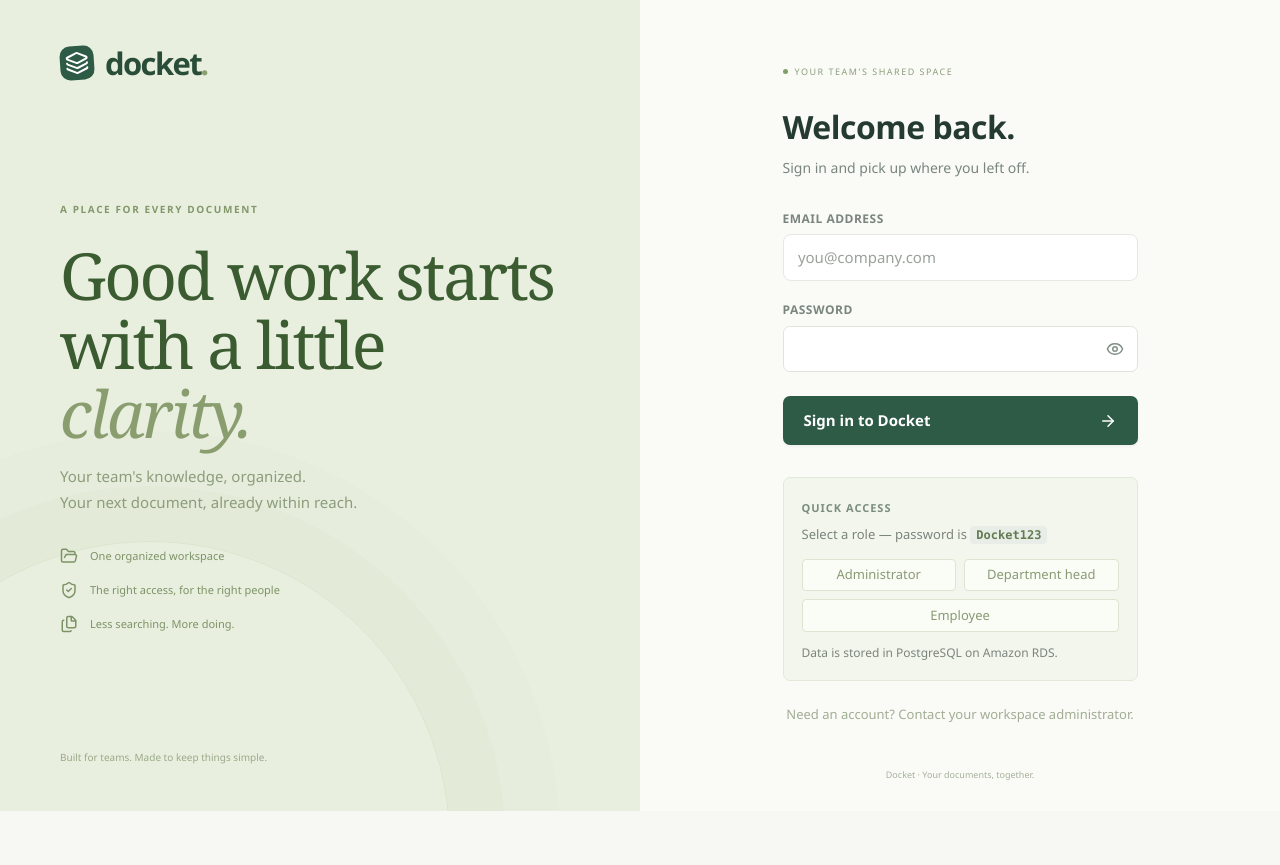
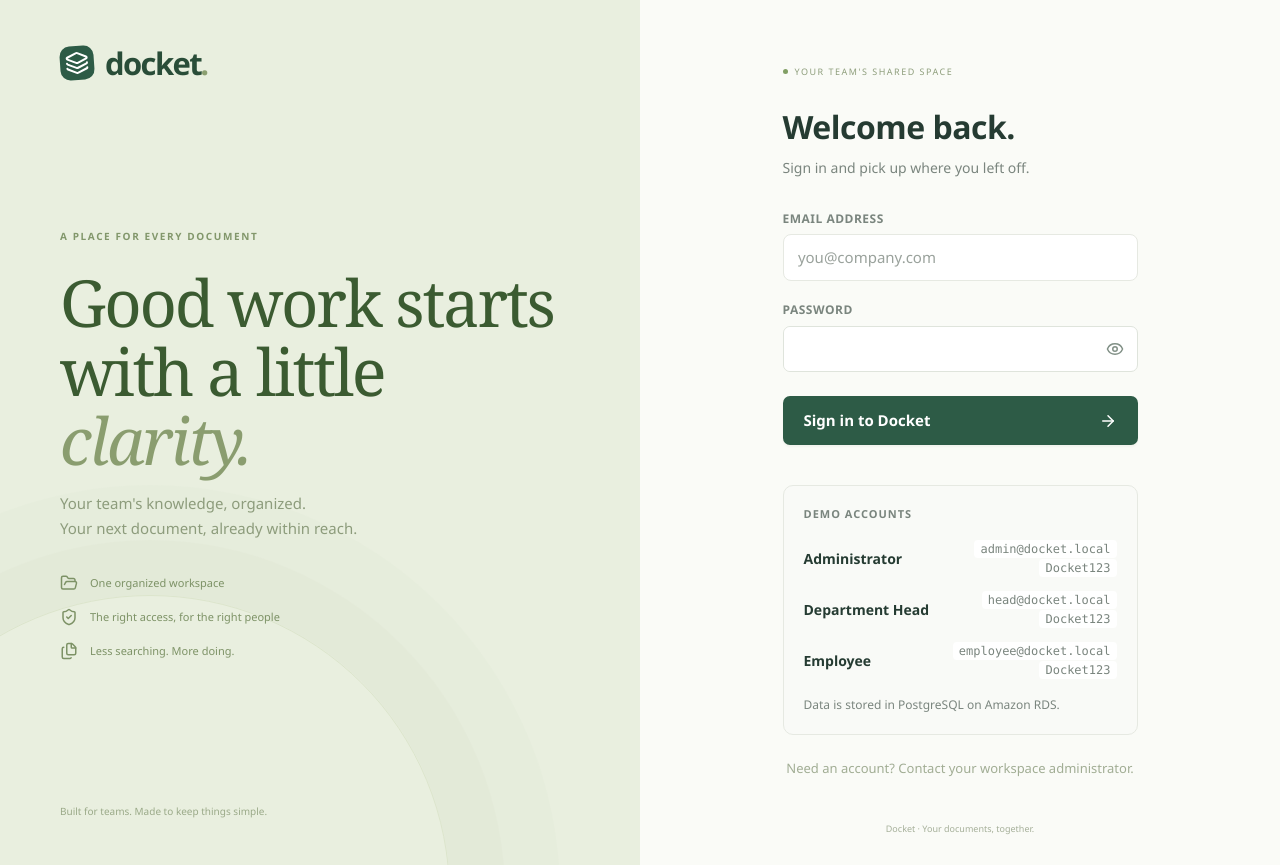
Before and after one commit to Jhonard2314/Docket, a Next.js app in the folder frontend/: page /login in a window 1280 px wide. Before the commit the page ends 811 px from the top, so only its background shows below. Built offline with nearby package versions, Linux system fonts and the light colour scheme.

Commit message:
UI: replace quick access with demo account credentials list

```diff
--- a/frontend/src/app/(auth)/login/page.tsx
+++ b/frontend/src/app/(auth)/login/page.tsx
@@ -135,28 +135,35 @@ export default function Login() {
             </button>
           </form>
 
-          {/* Quick access */}
-          <div className="demo-login" style={{ marginTop: "2rem" }}>
-            <span className="eyebrow" style={{ fontSize: "11px", letterSpacing: "1px" }}>
-              QUICK ACCESS
-            </span>
-            <p style={{ fontSize: "13px", color: "var(--muted)", margin: "0.5rem 0 0.75rem" }}>
-              Select a role — password is <code style={{ background: "#e8ede8", padding: "2px 6px", borderRadius: "4px", fontSize: "12px", fontWeight: 600 }}>Docket123</code>
-            </p>
-            <div style={{ display: "flex", gap: "0.5rem", flexWrap: "wrap" }}>
-              {["admin", "head", "employee"].map((role) => (
-                <button
-                  key={role}
-                  type="button"
-                  onClick={() => { setEmail(`${role}@docket.local`); setPassword("Docket123"); }}
-                  className={email.startsWith(role + "@") ? "selected" : ""}
-                  style={{ fontSize: "13px", fontWeight: 500, padding: "0.35rem 0.85rem" }}
-                >
-                  {role === "admin" ? "Administrator" : role === "head" ? "Department head" : "Employee"}
-                </button>
-              ))}
+          {/* Demo accounts */}
+          <div style={{ marginTop: "2.5rem", padding: "1.25rem", background: "#f9faf7", border: "1px solid #e6e9e2", borderRadius: "10px" }}>
+            <div style={{ fontSize: "11px", fontWeight: 700, letterSpacing: "1px", color: "var(--muted)", marginBottom: "1rem" }}>
+              DEMO ACCOUNTS
             </div>
-            <small style={{ display: "block", marginTop: "0.75rem", color: "var(--muted)", fontSize: "12px" }}>
+            <div style={{ display: "flex", flexDirection: "column", gap: "0.75rem", fontSize: "13px" }}>
+              <div style={{ display: "flex", justifyContent: "space-between", alignItems: "center" }}>
+                <strong style={{ fontWeight: 600, fontSize: "14px" }}>Administrator</strong>
+                <div style={{ textAlign: "right", lineHeight: 1.5, color: "var(--muted)" }}>
+                  <div><code style={{ background: "#fff", padding: "2px 6px", borderRadius: "4px", fontSize: "12px" }}>admin@docket.local</code></div>
+                  <div><code style={{ background: "#fff", padding: "2px 6px", borderRadius: "4px", fontSize: "12px" }}>Docket123</code></div>
+                </div>
+              </div>
+              <div style={{ display: "flex", justifyContent: "space-between", alignItems: "center" }}>
+                <strong style={{ fontWeight: 600, fontSize: "14px" }}>Department Head</strong>
+                <div style={{ textAlign: "right", lineHeight: 1.5, color: "var(--muted)" }}>
+                  <div><code style={{ background: "#fff", padding: "2px 6px", borderRadius: "4px", fontSize: "12px" }}>head@docket.local</code></div>
+                  <div><code style={{ background: "#fff", padding: "2px 6px", borderRadius: "4px", fontSize: "12px" }}>Docket123</code></div>
+                </div>
+              </div>
+              <div style={{ display: "flex", justifyContent: "space-between", alignItems: "center" }}>
+                <strong style={{ fontWeight: 600, fontSize: "14px" }}>Employee</strong>
+                <div style={{ textAlign: "right", lineHeight: 1.5, color: "var(--muted)" }}>
+                  <div><code style={{ background: "#fff", padding: "2px 6px", borderRadius: "4px", fontSize: "12px" }}>employee@docket.local</code></div>
+                  <div><code style={{ background: "#fff", padding: "2px 6px", borderRadius: "4px", fontSize: "12px" }}>Docket123</code></div>
+                </div>
+              </div>
+            </div>
+            <small style={{ display: "block", marginTop: "1rem", color: "var(--muted)", fontSize: "12px" }}>
               Data is stored in PostgreSQL on Amazon RDS.
             </small>
           </div>
```
